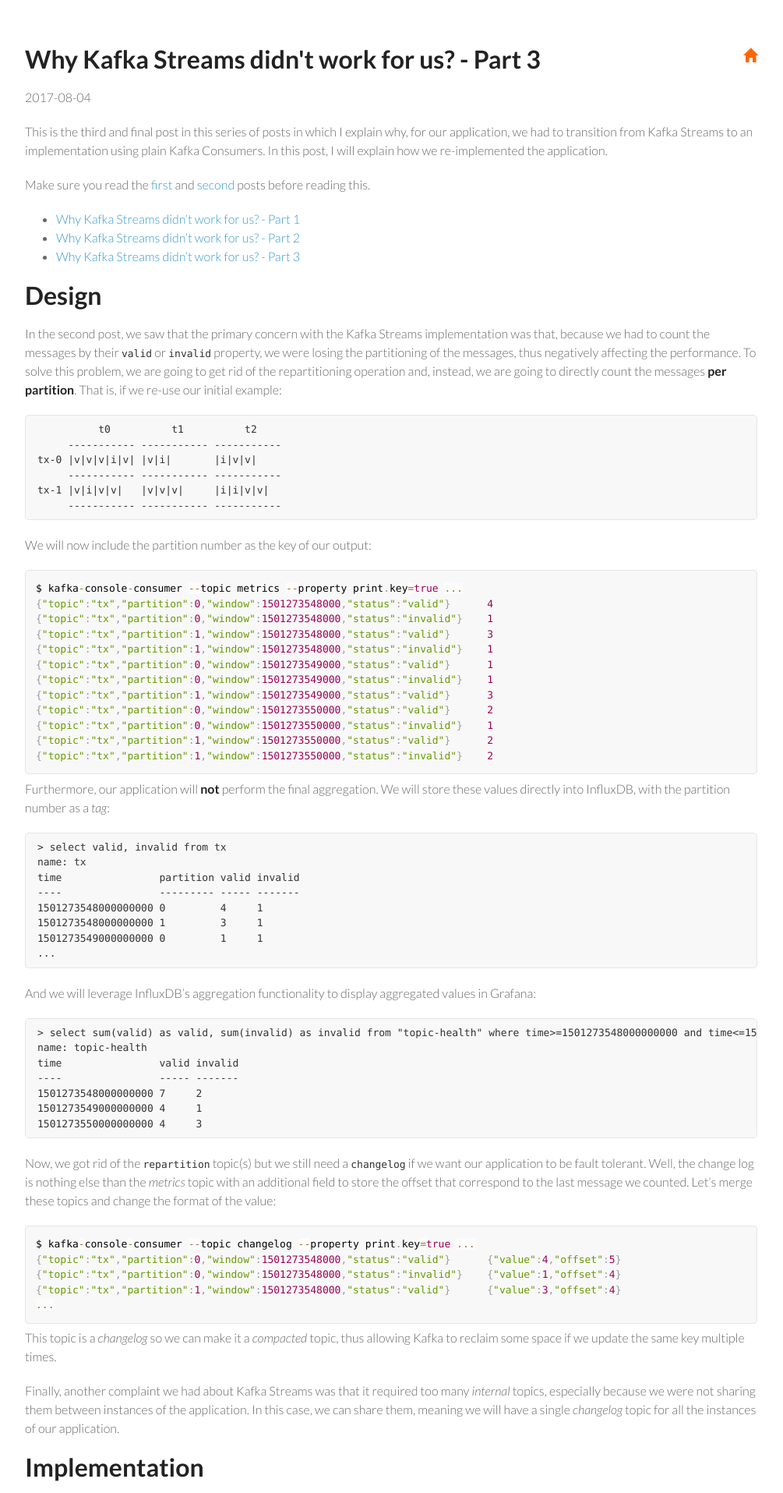
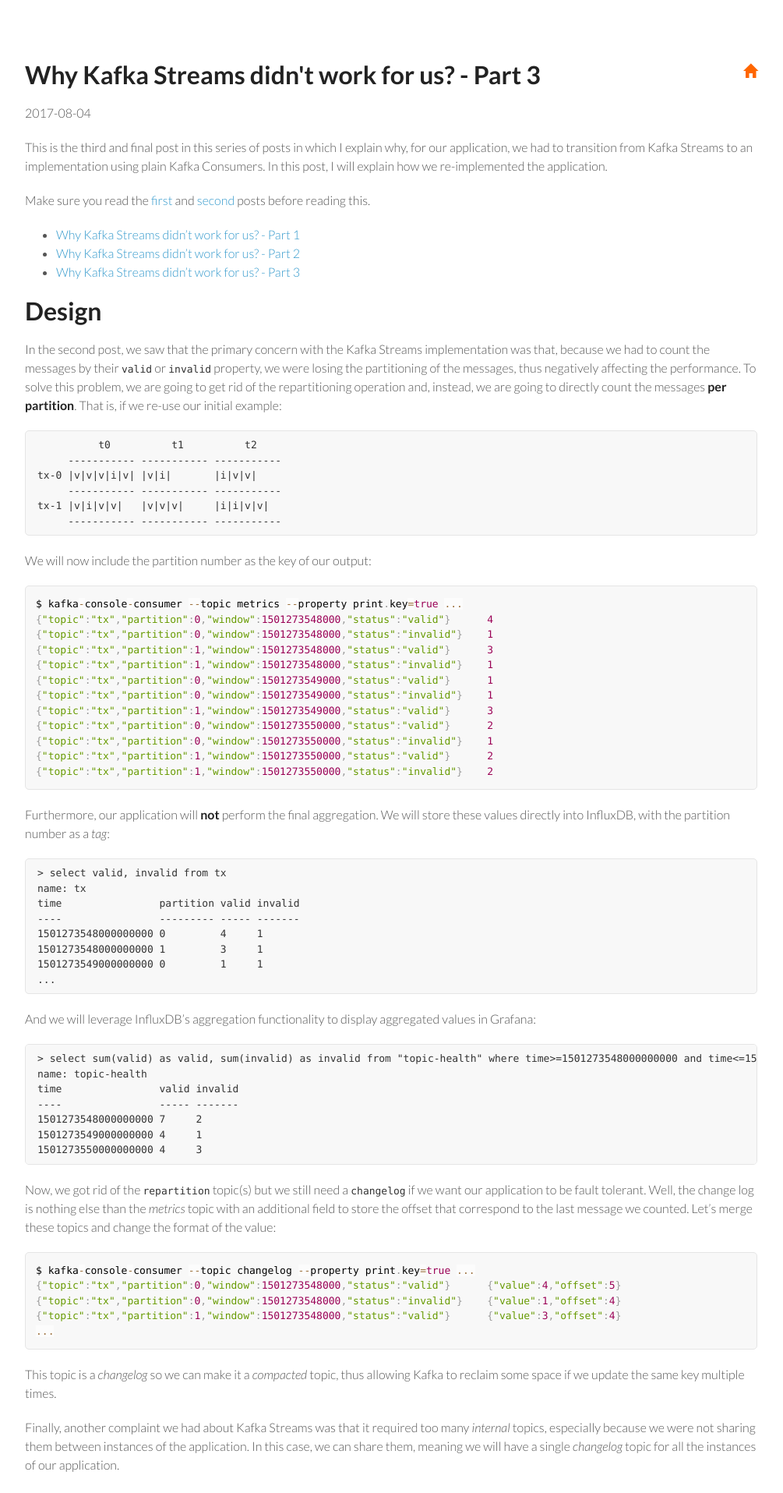
Before and after one commit to aseigneurin/aseigneurin.github.io, a Jekyll site: the page built from _posts/2017-08-04-why-kafka-streams-didnt-work-for-us-part-3.md, in a window 1280 px wide. Shown: the top 1915 px of the page at 78% size, without its empty margins (138-1143 px from the left). Built offline with Jekyll 4.4.1, drawn with Linux system fonts in a browser that asks for light colours; nearby versions of some CDN libraries.

Commit message:
fixing styles

```diff
--- a/css/styles.css
+++ b/css/styles.css
@@ -3,17 +3,17 @@
 body {
   padding:50px;
   font:16px/1.5 Lato, "Helvetica Neue", Helvetica, Arial, sans-serif;
-  color:#666;
+  color:#555;
   font-weight:300;
 }
 
 h1, h2, h3, h4, h5, h6 {
   color:#222;
-  margin:0 0 20px;
+  margin:20px 0 20px;
 }
 
 p, article > ul, article > ol, table, pre, dl {
-  margin:0 0 20px;
+  margin:20px 0 20px;
 }
 
 h1, h2, h3 {
@@ -308,4 +308,5 @@
 /* Override syntax highlighting CSS */
 pre[class*="language-"] {
   background:#f8f8f8 !important;
+  margin: 20px 0 20px 0;
 }
```
